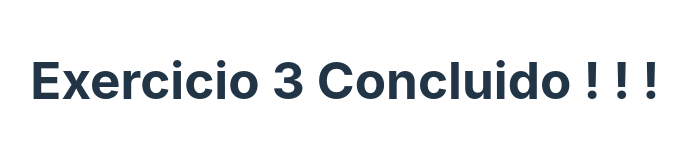
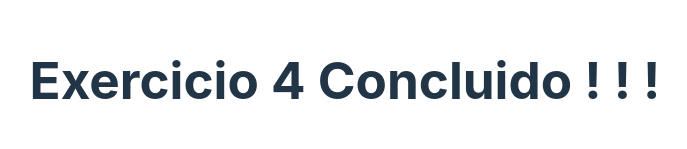
Before and after one commit to Dedecow/M1S09, a React (Vite) app in the folder exercicio-1/: page / in a window 1280 px wide. Shown: the part 254-403 px from the top of the page, without its empty margins (295-982 px from the left). Built offline with nearby package versions, Linux system fonts and the light colour scheme.

Commit message:
exercicio 4 OK

```diff
--- a/exercicio-1/src/App.jsx
+++ b/exercicio-1/src/App.jsx
@@ -6,13 +6,16 @@ import CardAdicionar from './components/cardAdicionar'
 function App() {
 
   const [listaTarefas, setListaTarefas] = useState([
-    {textoTarefa: "tarefa 1", finalizado: false}
+    {Id: 1, textoTarefa: "tarefa 1", finalizado: false}
   ]);
-
+  const addTarefa = (texto) => {
+    const novaTarefa = {Id: listaTarefas.length + 1 , textoTarefa: texto, finalizado: false}
+    setListaTarefas = (novaTarefa)
+  }
   return (
     <>
       <div>
-        <h1> Exercicio 3 Concluido ! ! ! </h1>
+        <h1> Exercicio 4 Concluido ! ! ! </h1>
         <CardAdicionar/>
 
 
```
